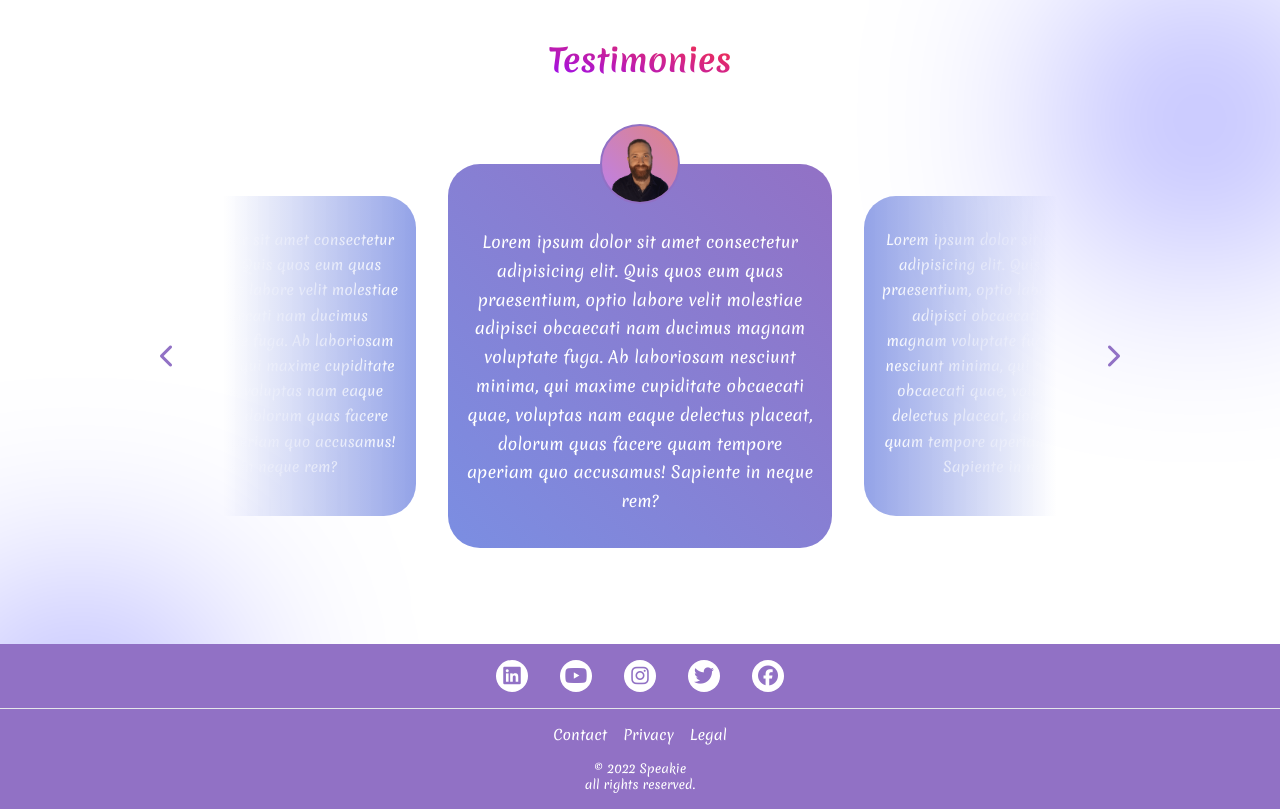
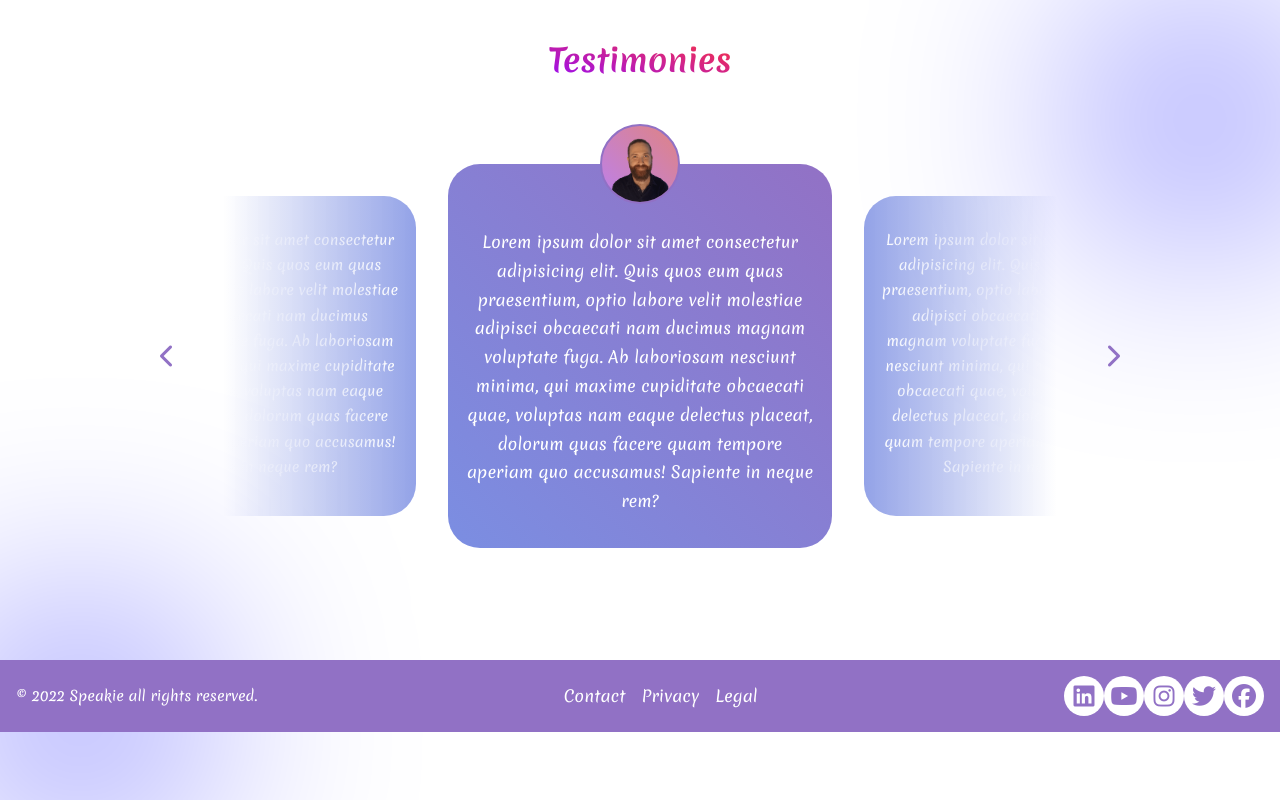
Before and after one commit to HenrryHernandez/Speakie, a website: page src/index.html in a window 1280 px wide. Shown: the part 1160-1969 px from the top of the page. Drawn offline with nearby package versions, Linux system fonts and the light colour scheme; files that its build step writes are made by us from their sources; a web font is replaced by a local one.

Commit message:
style (footer): add styling for desktop (footer trick)

```diff
--- a/src/index.html
+++ b/src/index.html
@@ -23,6 +23,7 @@
     <title>Document</title>
   </head>
   <body>
+    <div class="min-h-full">
       <!-- HEADER & NAVBAR -->
       <header id="header" class="sticky top-0 z-10">
         <div id="header-shape-shadow" class="shape-shadow"></div>
@@ -145,7 +146,9 @@
           </p>
         </div>
 
-      <div class="card from-card-three-gradient-one to-card-three-gradient-two">
+        <div
+          class="card from-card-three-gradient-one to-card-three-gradient-two"
+        >
           <i
             class="fa-solid fa-language absolute -top-6 text-card-three-icon text-5xl"
           ></i>
@@ -184,7 +187,7 @@
       </section>
 
       <!-- TESTIMONIES -->
-    <section id="testimonies-section" class="mt-16">
+      <section id="testimonies-section" class="mt-16 pb-4 phone:pb-0">
         <div class="hidden phone:flex shape-shadow"></div>
 
         <div class="flex flex-col justify-center items-center">
@@ -196,8 +199,8 @@
             <!-- card left -->
             <div class="other-testimony-card prev-card">
               <p class="other-testimony-text">
-              Lorem ipsum dolor sit amet consectetur adipisicing elit. Quis quos
-              eum quas praesentium, optio labore velit molestiae adipisci
+                Lorem ipsum dolor sit amet consectetur adipisicing elit. Quis
+                quos eum quas praesentium, optio labore velit molestiae adipisci
                 obcaecati nam ducimus magnam voluptate fuga. Ab laboriosam
                 nesciunt minima, qui maxime cupiditate obcaecati quae, voluptas
                 nam eaque delectus placeat, dolorum quas facere quam tempore
@@ -219,8 +222,8 @@
                 class="w-20 absolute -top-10 rounded-full text-center border-2 border-one bg-gradient-to-tr from-profile-pic-one to-profile-pic-two"
               />
               <p class="text-center leading-testimony-card">
-              Lorem ipsum dolor sit amet consectetur adipisicing elit. Quis quos
-              eum quas praesentium, optio labore velit molestiae adipisci
+                Lorem ipsum dolor sit amet consectetur adipisicing elit. Quis
+                quos eum quas praesentium, optio labore velit molestiae adipisci
                 obcaecati nam ducimus magnam voluptate fuga. Ab laboriosam
                 nesciunt minima, qui maxime cupiditate obcaecati quae, voluptas
                 nam eaque delectus placeat, dolorum quas facere quam tempore
@@ -231,8 +234,8 @@
             <!-- card right -->
             <div class="other-testimony-card next-card">
               <p class="other-testimony-text">
-              Lorem ipsum dolor sit amet consectetur adipisicing elit. Quis quos
-              eum quas praesentium, optio labore velit molestiae adipisci
+                Lorem ipsum dolor sit amet consectetur adipisicing elit. Quis
+                quos eum quas praesentium, optio labore velit molestiae adipisci
                 obcaecati nam ducimus magnam voluptate fuga. Ab laboriosam
                 nesciunt minima, qui maxime cupiditate obcaecati quae, voluptas
                 nam eaque delectus placeat, dolorum quas facere quam tempore
@@ -258,36 +261,47 @@
 
       <footer
         id="footer"
-      class="w-full flex flex-col gap-y-4 mt-8 text-white bg-one pb-4"
+        class="w-full flex phone:flex-col flex-row-reverse justify-between items-center phone:items-stretch gap-y-4 mt-8 px-4 py-4 phone:py-0 phone:px-0 phone:pb-4 text-white bg-one"
       >
-      <div class="flex justify-center gap-x-8 border-b-1 py-4">
-        <button class="w-8 h-8 rounded-full bg-white">
-          <i class="fa-brands fa-linkedin text-xl text-one"></i>
+        <div
+          class="flex justify-center phone:gap-x-8 phone:border-b-1 phone:py-4"
+        >
+          <button class="w-10 h-10 phone:w-8 phone:h-8 rounded-full bg-white">
+            <i
+              class="fa-brands fa-linkedin text-2xl phone:text-xl text-one"
+            ></i>
           </button>
-        <button class="w-8 h-8 rounded-full bg-white">
-          <i class="fa-brands fa-youtube text-xl text-one"></i>
+          <button class="w-10 h-10 phone:w-8 phone:h-8 rounded-full bg-white">
+            <i class="fa-brands fa-youtube text-2xl phone:text-xl text-one"></i>
           </button>
-        <button class="w-8 h-8 rounded-full bg-white">
-          <i class="fa-brands fa-instagram text-xl text-one"></i>
+          <button class="w-10 h-10 phone:w-8 phone:h-8 rounded-full bg-white">
+            <i
+              class="fa-brands fa-instagram text-2xl phone:text-xl text-one"
+            ></i>
           </button>
-        <button class="w-8 h-8 rounded-full bg-white">
-          <i class="fa-brands fa-twitter text-xl text-one"></i>
+          <button class="w-10 h-10 phone:w-8 phone:h-8 rounded-full bg-white">
+            <i class="fa-brands fa-twitter text-2xl phone:text-xl text-one"></i>
           </button>
-        <button class="w-8 h-8 rounded-full bg-white">
-          <i class="fa-brands fa-facebook text-xl text-one"></i>
+          <button class="w-10 h-10 phone:w-8 phone:h-8 rounded-full bg-white">
+            <i
+              class="fa-brands fa-facebook text-2xl phone:text-xl text-one"
+            ></i>
           </button>
         </div>
-      <div class="flex justify-center gap-x-4 text-sm">
+
+        <div class="flex justify-center gap-x-4 text-md phone:text-sm">
           <a href="#" class="">Contact</a>
           <a href="#">Privacy</a>
           <a href="#">Legal</a>
         </div>
+
         <div>
-        <p class="text-xs text-center">
-          © 2022 Speakie<br />
+          <p class="text-sm phone:text-xs text-center">
+            © 2022 Speakie<br class="hidden phone:flex" />
             all rights reserved.
           </p>
         </div>
       </footer>
+    </div>
   </body>
 </html>
--- a/src/input.css
+++ b/src/input.css
@@ -12,6 +12,11 @@
   font-family: "Kodchasan", sans-serif;
   font-family: "Merienda", cursive;
   /* background-color: rgb(243, 233, 245); */
+}
+
+html,
+body {
+  height: 100%;
 }
 
 h1 {
```
Lines whose indentation alone changed are shown as unchanged.
